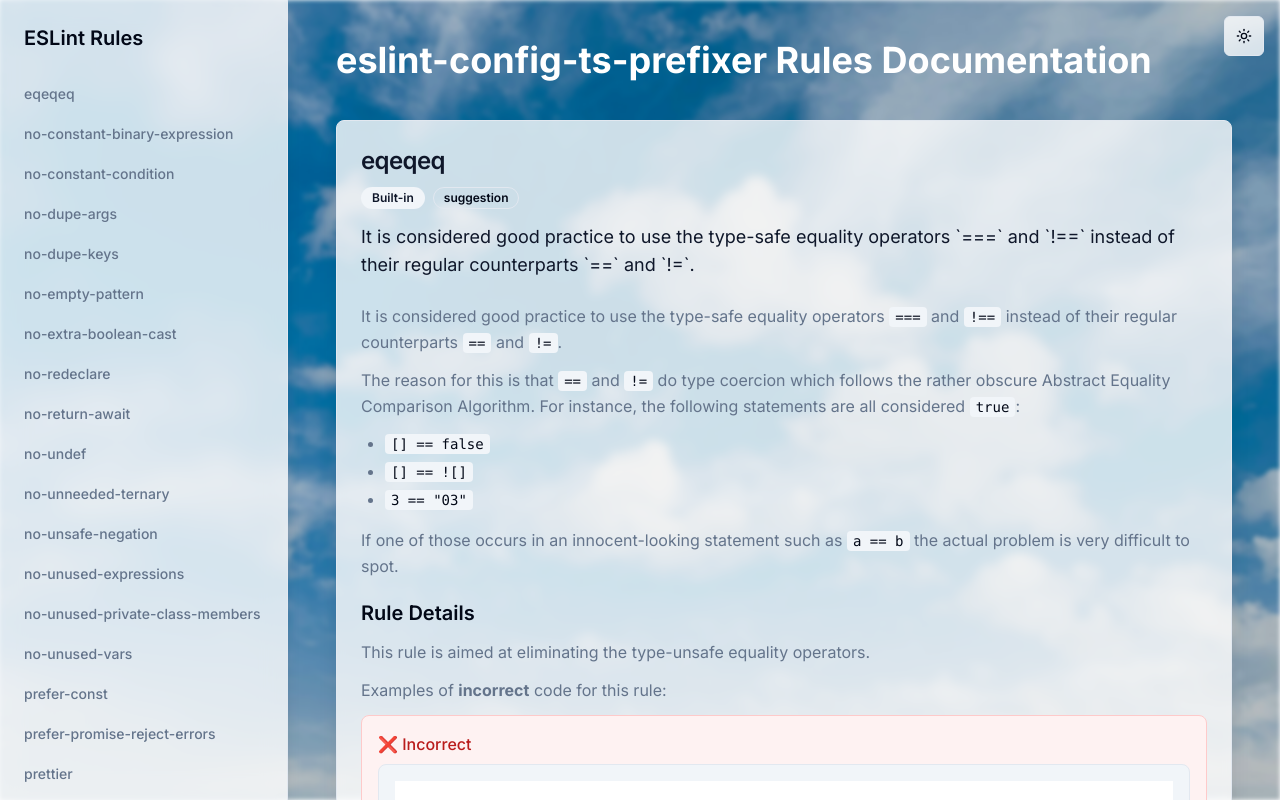
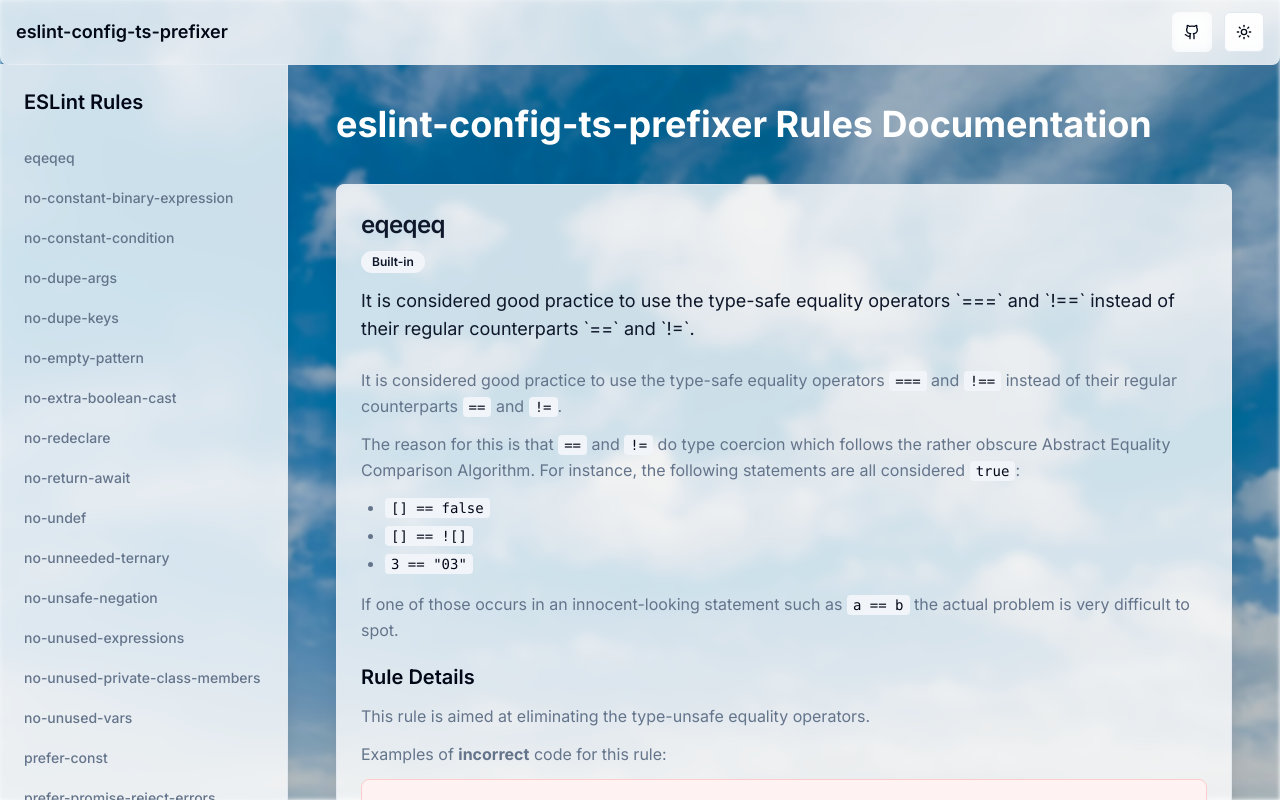
Before and after one commit to laststance/website-eslint-config-ts-prefixer, a Next.js app: page / in a window 1280 px wide. Shown: the top 800 px of the page. Built offline with nearby package versions, Linux system fonts and the light colour scheme.

Commit message:
feat: Implement Header component and update layout
- Replaced ThemeToggle with a new Header component in app/page.tsx.
- Created components/header.tsx to encapsulate header functionality including logo GitHub link

```diff
--- a/app/page.tsx
+++ b/app/page.tsx
@@ -1,6 +1,6 @@
 import { RulesSidebar } from '@/components/rules-sidebar'
 import { RuleCard } from '@/components/rule-card'
-import { ThemeToggle } from '@/components/theme-toggle'
+import { Header } from '@/components/header'
 import type { EslintRule } from '@/lib/types'
 import { AlertTriangle } from 'lucide-react'
 import { Alert, AlertDescription, AlertTitle } from '@/components/ui/alert'
@@ -103,10 +103,8 @@ export default async function EslintDocsPage() {
 
   return (
     <div className="relative">
-      <header className="fixed top-0 right-0 z-50 p-4">
-        <ThemeToggle />
-      </header>
-      <div className="md:flex">
+      <Header />
+      <div className="md:flex pt-16">
         <RulesSidebar rules={rules} />
         <main className="flex-1 p-6 md:p-10 space-y-8 md:ml-72 min-h-screen">
           <div className="max-w-4xl mx-auto">
--- /dev/null
+++ b/components/header.tsx
@@ -0,0 +1,41 @@
+'use client'
+
+import Link from 'next/link'
+import { Github } from 'lucide-react'
+import { Button } from '@/components/ui/button'
+import { ThemeToggle } from '@/components/theme-toggle'
+
+export function Header() {
+  return (
+    <header className="fixed top-0 left-0 right-0 z-50 bg-background/80 backdrop-blur-sm border-b border-border/50 rounded-bl-lg rounded-br-lg">
+      <div className="container mx-auto px-4 py-3 flex items-center justify-between">
+        <Link
+          href="/"
+          className="text-lg font-semibold text-foreground hover:text-primary transition-colors"
+        >
+          eslint-config-ts-prefixer
+        </Link>
+
+        <div className="flex items-center gap-3">
+          <Button
+            variant="ghost"
+            size="icon"
+            asChild
+            className="bg-background/50 backdrop-blur-sm hover:bg-background/80"
+          >
+            <Link
+              href="https://github.com/laststance/eslint-config-ts-prefixer"
+              target="_blank"
+              rel="noopener noreferrer"
+              aria-label="View on GitHub"
+            >
+              <Github className="h-5 w-5" />
+            </Link>
+          </Button>
+
+          <ThemeToggle />
+        </div>
+      </div>
+    </header>
+  )
+}
--- a/components/rule-card.tsx
+++ b/components/rule-card.tsx
@@ -47,9 +47,10 @@ export function RuleCard({ rule }: RuleCardProps) {
           {rule.pluginName && rule.pluginName !== 'N/A' && (
             <Badge variant="secondary">{rule.pluginName}</Badge>
           )}
-          {rule.frontmatter.rule_type && (
-            <Badge variant="outline">{rule.frontmatter.rule_type}</Badge>
-          )}
+          {rule.frontmatter.rule_type &&
+            rule.frontmatter.rule_type !== 'suggestion' && (
+              <Badge variant="outline">{rule.frontmatter.rule_type}</Badge>
+            )}
         </div>
         {description && (
           <CardDescription className="text-primary text-lg pt-2 line-clamp-3">
--- a/components/rules-sidebar.tsx
+++ b/components/rules-sidebar.tsx
@@ -14,11 +14,11 @@ export function RulesSidebar({ rules }: RulesSidebarProps) {
   // const pathname = usePathname(); // Example if we want to highlight based on URL fragment
 
   return (
-    <aside className="w-full md:fixed md:left-0 md:top-0 md:w-72 md:h-screen bg-card/80 dark:bg-card/70 backdrop-blur-md p-4 shadow-lg z-40 border-r">
+    <aside className="w-full md:fixed md:left-0 md:top-16 md:w-72 md:h-[calc(100vh-4rem)] bg-card/80 dark:bg-card/70 backdrop-blur-md p-4 shadow-lg z-40 border-r">
       <h2 className="text-xl font-semibold mb-4 text-foreground px-2 pt-2">
         ESLint Rules
       </h2>
-      <ScrollArea className="h-[calc(100vh-70px)]">
+      <ScrollArea className="h-[calc(100vh-8rem)]">
         {' '}
         {/* Adjust height based on title and padding */}
         <nav className="py-2">
--- a/package.json
+++ b/package.json
@@ -7,6 +7,8 @@
     "build": "next build",
     "start": "next start",
     "lint": "next lint",
+    "test": "playwright test --reporter=list",
+    "test:headed": "playwright test --headed --reporter=list",
     "prepare": "husky",
     "prettier": "prettier --ignore-unknown --write ."
   },
--- /dev/null
+++ b/playwright.config.js
@@ -0,0 +1,75 @@
+// @ts-check
+const { defineConfig, devices } = require('@playwright/test')
+
+/**
+ * @see https://playwright.dev/docs/test-configuration
+ */
+module.exports = defineConfig({
+  testDir: './tests',
+  /* Run tests in files in parallel */
+  fullyParallel: true,
+  /* Fail the build on CI if you accidentally left test.only in the source code. */
+  forbidOnly: !!process.env.CI,
+  /* Retry on CI only */
+  retries: process.env.CI ? 2 : 0,
+  /* Opt out of parallel tests on CI. */
+  workers: process.env.CI ? 1 : undefined,
+  /* Reporter to use. See https://playwright.dev/docs/test-reporters */
+  reporter: 'list',
+  /* Shared settings for all the projects below. See https://playwright.dev/docs/api/class-testoptions. */
+  use: {
+    /* Base URL to use in actions like `await page.goto('/')`. */
+    baseURL: 'http://localhost:3000',
+
+    /* Collect trace when retrying the failed test. See https://playwright.dev/docs/trace-viewer */
+    trace: 'on-first-retry',
+
+    /* Take screenshot on failure */
+    screenshot: 'only-on-failure',
+  },
+
+  /* Configure projects for major browsers */
+  projects: [
+    {
+      name: 'chromium',
+      use: { ...devices['Desktop Chrome'] },
+    },
+
+    {
+      name: 'firefox',
+      use: { ...devices['Desktop Firefox'] },
+    },
+
+    {
+      name: 'webkit',
+      use: { ...devices['Desktop Safari'] },
+    },
+
+    /* Test against mobile viewports. */
+    // {
+    //   name: 'Mobile Chrome',
+    //   use: { ...devices['Pixel 5'] },
+    // },
+    // {
+    //   name: 'Mobile Safari',
+    //   use: { ...devices['iPhone 12'] },
+    // },
+
+    /* Test against branded browsers. */
+    // {
+    //   name: 'Microsoft Edge',
+    //   use: { ...devices['Desktop Edge'], channel: 'msedge' },
+    // },
+    // {
+    //   name: 'Google Chrome',
+    //   use: { ...devices['Desktop Chrome'], channel: 'chrome' },
+    // },
+  ],
+
+  /* Run your local dev server before starting the tests */
+  webServer: {
+    command: 'pnpm run dev',
+    url: 'http://localhost:3000',
+    reuseExistingServer: !process.env.CI,
+  },
+})
```
Also changed, not shown: 1 other file (tests, documents, lock files or other folders).
